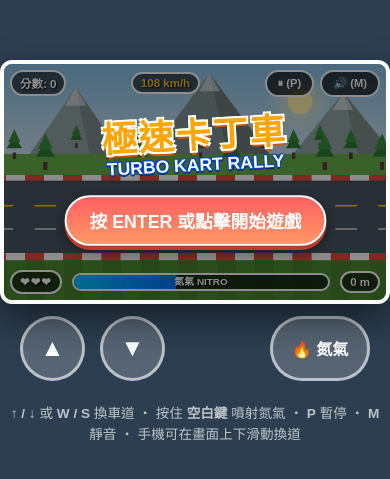
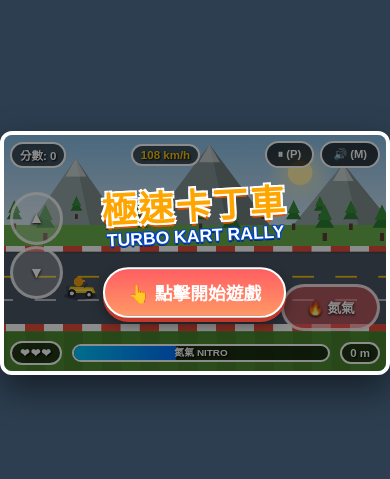
Before and after one commit to ping763573/Lushan, a plain HTML site: page game/car.html in a window 390 px wide. Shown: the part 169-648 px from the top of the page. Drawn offline with Linux system fonts and the light colour scheme.

Commit message:
Update car.html

```diff
--- a/game/car.html
+++ b/game/car.html
@@ -3,17 +3,18 @@
 <head>
     <meta charset="UTF-8">
     <meta name="viewport" content="width=device-width, initial-scale=1.0, maximum-scale=1.0, user-scalable=no">
-    <title>極速卡丁車拉力賽 v2 (Turbo Kart Rally)</title>
+    <title>極速卡丁車拉力賽 v3 (Turbo Kart Rally)</title>
     <style>
         * { box-sizing: border-box; margin: 0; padding: 0; user-select: none; -webkit-user-select: none; }
         body {
             background-color: #2c3e50;
             font-family: 'Microsoft JhengHei', 'PingFang TC', sans-serif;
             display: flex; flex-direction: column; align-items: center; justify-content: center;
-            min-height: 100vh; overflow: hidden; color: white;
+            min-height: 100vh; min-height: 100dvh; overflow: hidden; color: white;
         }
         #game-container {
             position: relative; width: 100%; max-width: 800px; aspect-ratio: 16 / 10;
+            width: min(100vw, 160dvh, 800px); flex-shrink: 0;
             background: #87CEEB; border-radius: 12px; overflow: hidden;
             box-shadow: 0 15px 35px rgba(0,0,0,0.5); border: 4px solid #fff; touch-action: none;
         }
@@ -78,16 +79,23 @@
         .nitro-label { position: absolute; inset: 0; text-align: center; font-size: 0.72rem; line-height: 18px;
                        font-weight: bold; text-shadow: 1px 1px 2px #000; }
 
-        #mobile-controls { display: none; width: 100%; max-width: 800px; justify-content: space-between; padding: 12px 20px; gap: 15px; }
-        .control-group { display: flex; gap: 15px; }
+        #mobile-controls { display: none; position: absolute; inset: 0; z-index: 6; pointer-events: none; }
         .touch-btn {
-            width: 65px; height: 65px; background: rgba(255,255,255,0.2); border: 3px solid rgba(255,255,255,0.6);
-            border-radius: 50%; color: white; font-size: 1.5rem; font-weight: bold; display: flex; align-items: center;
-            justify-content: center; touch-action: none;
+            position: absolute; pointer-events: auto; width: 14%; aspect-ratio: 1; min-width: 44px;
+            background: rgba(255,255,255,0.28); border: 3px solid rgba(255,255,255,0.8);
+            border-radius: 50%; color: white; font-size: clamp(1rem, 4vw, 1.6rem); font-weight: bold;
+            display: flex; align-items: center; justify-content: center; touch-action: none;
+            text-shadow: 0 1px 3px #000; padding: 0;
         }
-        .touch-btn:active { background: rgba(255,165,0,0.7); transform: scale(0.95); }
+        .touch-btn:active { background: rgba(255,165,0,0.8); transform: scale(0.95); }
+        #btn-up { left: 1.5%; top: 24%; }
+        #btn-down { left: 1.5%; top: 47%; }
+        #btn-boost { right: 1.5%; bottom: 17%; width: 26%; aspect-ratio: auto; height: 20%; min-height: 44px; border-radius: 30px; font-size: clamp(0.85rem, 3.2vw, 1.3rem); background: rgba(255,94,98,0.55); }
+        .is-touch #mobile-controls { display: block; }
         .footer-info { margin-top: 10px; font-size: 0.85rem; color: #bdc3c7; text-align: center; padding: 0 10px; line-height: 1.6; }
-        @media (max-width: 768px), (pointer: coarse) { #mobile-controls { display: flex; } }
+        @media (max-width: 768px) { #mobile-controls { display: block; } .footer-info { display: none; } }
+        .is-touch .footer-info { display: none; }
+        @media (max-height: 560px) { .footer-info { display: none; } }
 
         /* 小螢幕 / 手機：精簡開始畫面，確保按鈕一定看得到 */
         .overlay { overflow: hidden; }
@@ -144,6 +152,12 @@
         <div class="hud-badge"><span id="distDisplay">0</span> m</div>
     </div>
 
+    <div id="mobile-controls">
+        <button class="touch-btn" id="btn-up">▲</button>
+        <button class="touch-btn" id="btn-down">▼</button>
+        <button class="touch-btn" id="btn-boost">🔥 氮氣</button>
+    </div>
+
     <div id="start-screen" class="overlay">
         <div class="title-box">
             <div class="title-main">極速卡丁車</div>
@@ -166,16 +180,6 @@
         <div class="stats" id="statsText"></div>
         <div class="record hidden" id="recordText">🏆 新紀錄！</div>
         <button class="start-btn" id="restartBtn" style="margin-top:12px;"><span class="kbd-only">再玩一次 (ENTER)</span><span class="touch-only">🔁 再玩一次</span></button>
-    </div>
-</div>
-
-<div id="mobile-controls">
-    <div class="control-group">
-        <button class="touch-btn" id="btn-up">▲</button>
-        <button class="touch-btn" id="btn-down">▼</button>
-    </div>
-    <div class="control-group">
-        <button class="touch-btn" id="btn-boost" style="width:100px;border-radius:32px;font-size:1rem;">🔥 氮氣</button>
     </div>
 </div>
 
@@ -1237,6 +1241,7 @@ document.addEventListener('visibilitychange', () => { if (document.hidden && gam
 if (('ontouchstart' in window) || navigator.maxTouchPoints > 0 || (window.matchMedia && matchMedia('(pointer: coarse)').matches)) {
     document.body.classList.add('is-touch');
 }
+if (window.innerWidth <= 900) document.body.classList.add('is-touch');
 document.getElementById('startBtn').addEventListener('click', startGame);
 document.getElementById('restartBtn').addEventListener('click', startGame);
 // 點擊（輕觸）開始/結束畫面任何位置也能開始，避免按鈕太小按不到
```
